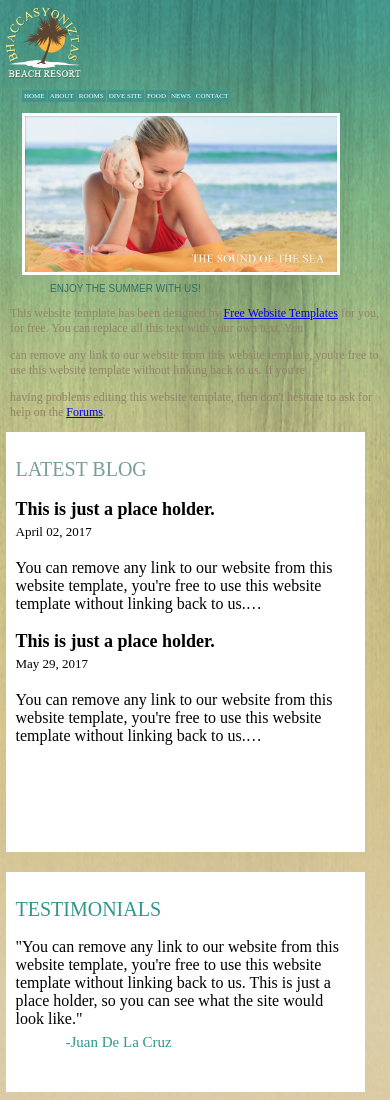
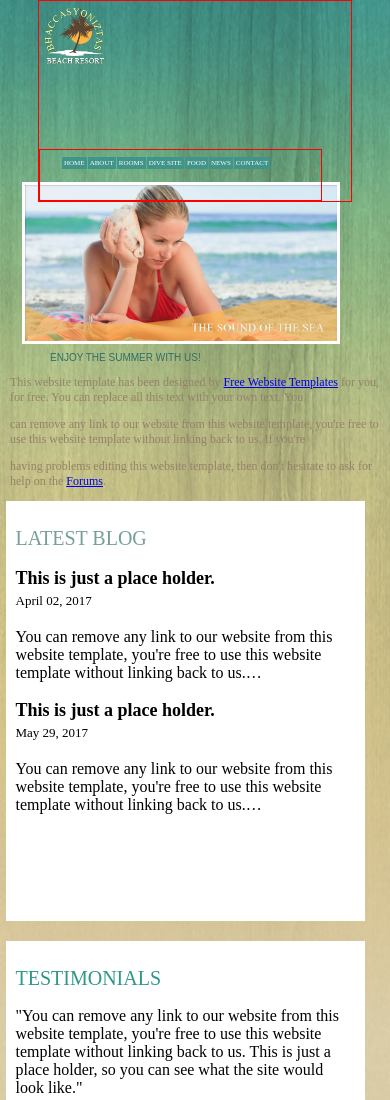
Before and after one commit to ChrisJonathan22/BeachResort, a plain HTML site: page index.html in a window 390 px wide. Shown: the top 1100 px of the page. Drawn offline with Linux system fonts and the light colour scheme.

Commit message:
I'm rebuilding the site and making it responsive.

```diff
--- a/css/style.css
+++ b/css/style.css
@@ -6,9 +6,26 @@ body {
     overflow-x: hidden;
 }
 
+header {
+    border: 1px red solid;
+    height: 200px;
+    width: 80%;
+    max-width: 1040px;
+    margin: 0 auto;
+    position: relative;
+}
+
 #logo {
-    margin-left: 560px;
-    margin-top: 50px;
+    position: absolute;
+
+}
+
+#top-nav {
+    width: 90%;
+    border: 1px red solid;
+    position: absolute;
+    left: 0px;
+    bottom: 0px;
 }
 
 #top-nav ul li {
@@ -26,8 +43,8 @@ body {
     padding-left: 32px;
     padding-right: 32px;
     position: relative;
-    top: 30px;
-    left: 530px;
+    /* top: 30px; */
+    /* left: 530px; */
 }
 
 #top-nav ul li a:hover {
```
